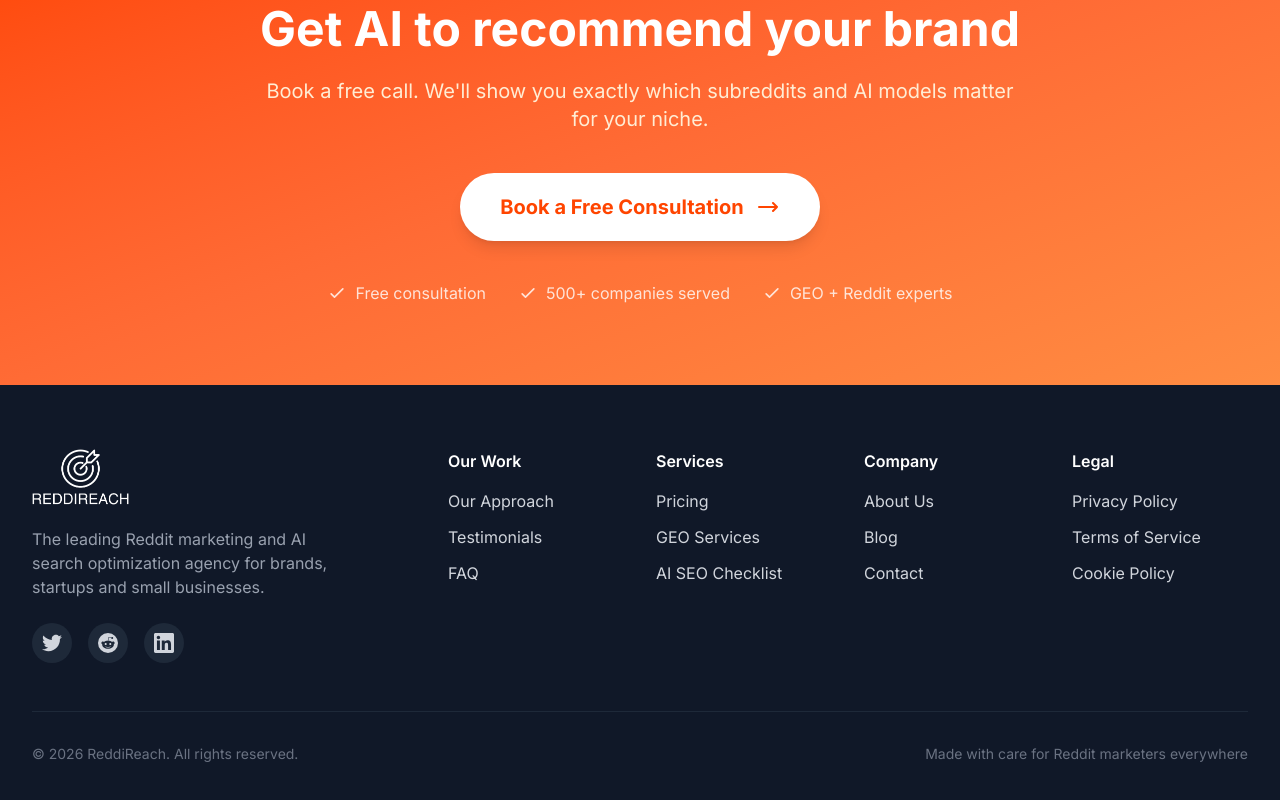
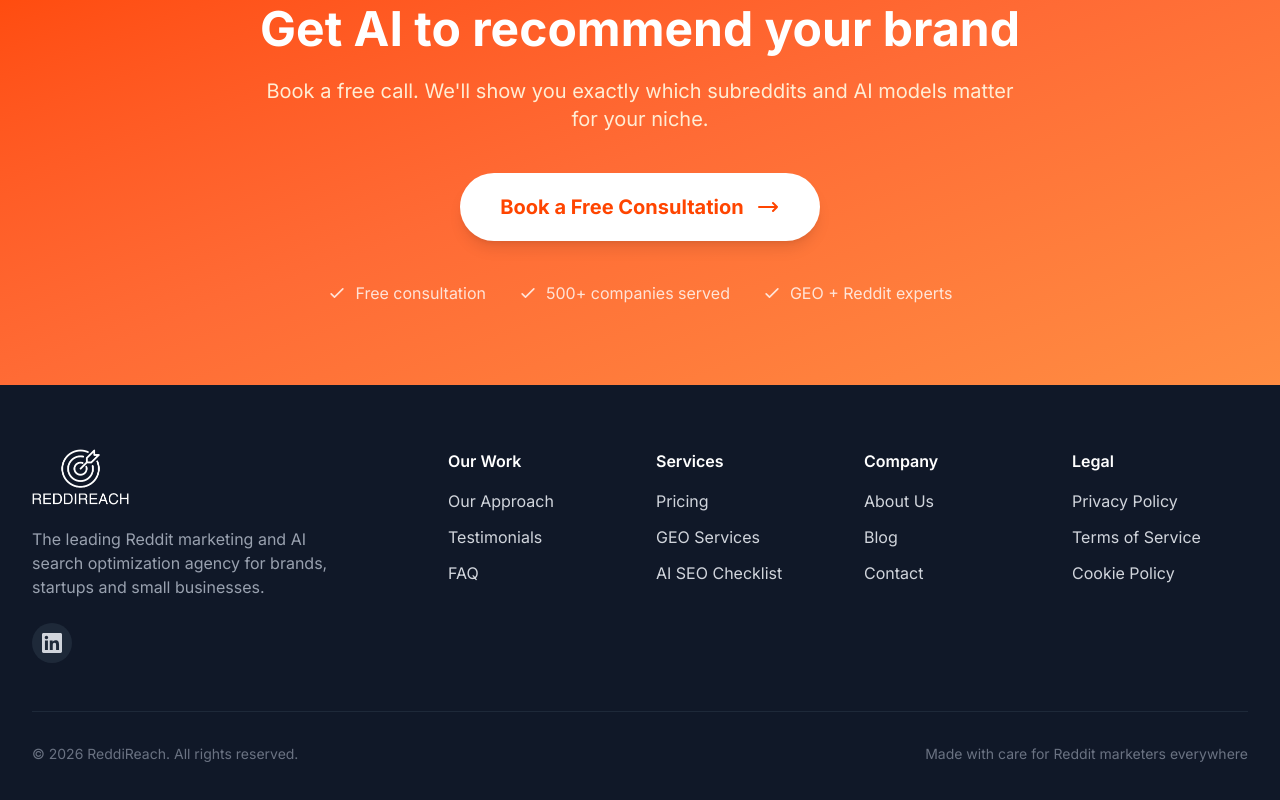
Before and after one commit to dkirk2026/reddireach, a Next.js app: page / in a window 1280 px wide. Shown: the part 7168-7968 px from the top of the page. Built offline with nearby package versions, Linux system fonts and the light colour scheme.

Commit message:
Update footer social links
Remove placeholder Twitter and Reddit icons, set LinkedIn to company page.

Co-Authored-By: Claude Sonnet 4.6 <noreply@anthropic.com>

```diff
--- a/src/components/Footer.tsx
+++ b/src/components/Footer.tsx
@@ -40,27 +40,9 @@ export default function Footer() {
             {/* Social Links */}
             <div className="flex gap-4" role="list" aria-label="Social media links">
               <a
-                href="#"
-                className="w-10 h-10 bg-gray-800 hover:bg-[#ff4500] rounded-full flex items-center justify-center transition-colors focus:outline-none focus:ring-2 focus:ring-[#ff4500] focus:ring-offset-2 focus:ring-offset-gray-900"
-                aria-label="Follow us on Twitter"
-                role="listitem"
-              >
-                <svg className="w-5 h-5" fill="currentColor" viewBox="0 0 24 24" aria-hidden="true">
-                  <path d="M24 4.557c-.883.392-1.832.656-2.828.775 1.017-.609 1.798-1.574 2.165-2.724-.951.564-2.005.974-3.127 1.195-.897-.957-2.178-1.555-3.594-1.555-3.179 0-5.515 2.966-4.797 6.045-4.091-.205-7.719-2.165-10.148-5.144-1.29 2.213-.669 5.108 1.523 6.574-.806-.026-1.566-.247-2.229-.616-.054 2.281 1.581 4.415 3.949 4.89-.693.188-1.452.232-2.224.084.626 1.956 2.444 3.379 4.6 3.419-2.07 1.623-4.678 2.348-7.29 2.04 2.179 1.397 4.768 2.212 7.548 2.212 9.142 0 14.307-7.721 13.995-14.646.962-.695 1.797-1.562 2.457-2.549z"/>
-                </svg>
-              </a>
-              <a
-                href="#"
-                className="w-10 h-10 bg-gray-800 hover:bg-[#ff4500] rounded-full flex items-center justify-center transition-colors focus:outline-none focus:ring-2 focus:ring-[#ff4500] focus:ring-offset-2 focus:ring-offset-gray-900"
-                aria-label="Follow us on Reddit"
-                role="listitem"
-              >
-                <svg className="w-5 h-5" fill="currentColor" viewBox="0 0 24 24" aria-hidden="true">
-                  <path d="M12 0A12 12 0 0 0 0 12a12 12 0 0 0 12 12 12 12 0 0 0 12-12A12 12 0 0 0 12 0zm5.01 4.744c.688 0 1.25.561 1.25 1.249a1.25 1.25 0 0 1-2.498.056l-2.597-.547-.8 3.747c1.824.07 3.48.632 4.674 1.488.308-.309.73-.491 1.207-.491.968 0 1.754.786 1.754 1.754 0 .716-.435 1.333-1.01 1.614a3.111 3.111 0 0 1 .042.52c0 2.694-3.13 4.87-7.004 4.87-3.874 0-7.004-2.176-7.004-4.87 0-.183.015-.366.043-.534A1.748 1.748 0 0 1 4.028 12c0-.968.786-1.754 1.754-1.754.463 0 .898.196 1.207.49 1.207-.883 2.878-1.43 4.744-1.487l.885-4.182a.342.342 0 0 1 .14-.197.35.35 0 0 1 .238-.042l2.906.617a1.214 1.214 0 0 1 1.108-.701zM9.25 12C8.561 12 8 12.562 8 13.25c0 .687.561 1.248 1.25 1.248.687 0 1.248-.561 1.248-1.249 0-.688-.561-1.249-1.249-1.249zm5.5 0c-.687 0-1.248.561-1.248 1.25 0 .687.561 1.248 1.249 1.248.688 0 1.249-.561 1.249-1.249 0-.687-.562-1.249-1.25-1.249zm-5.466 3.99a.327.327 0 0 0-.231.094.33.33 0 0 0 0 .463c.842.842 2.484.913 2.961.913.477 0 2.105-.056 2.961-.913a.361.361 0 0 0 .029-.463.33.33 0 0 0-.464 0c-.547.533-1.684.73-2.512.73-.828 0-1.979-.196-2.512-.73a.326.326 0 0 0-.232-.095z"/>
-                </svg>
-              </a>
-              <a
-                href="#"
+                href="https://www.linkedin.com/company/105312582"
+                target="_blank"
+                rel="noopener noreferrer"
                 className="w-10 h-10 bg-gray-800 hover:bg-[#ff4500] rounded-full flex items-center justify-center transition-colors focus:outline-none focus:ring-2 focus:ring-[#ff4500] focus:ring-offset-2 focus:ring-offset-gray-900"
                 aria-label="Connect with us on LinkedIn"
                 role="listitem"
```
